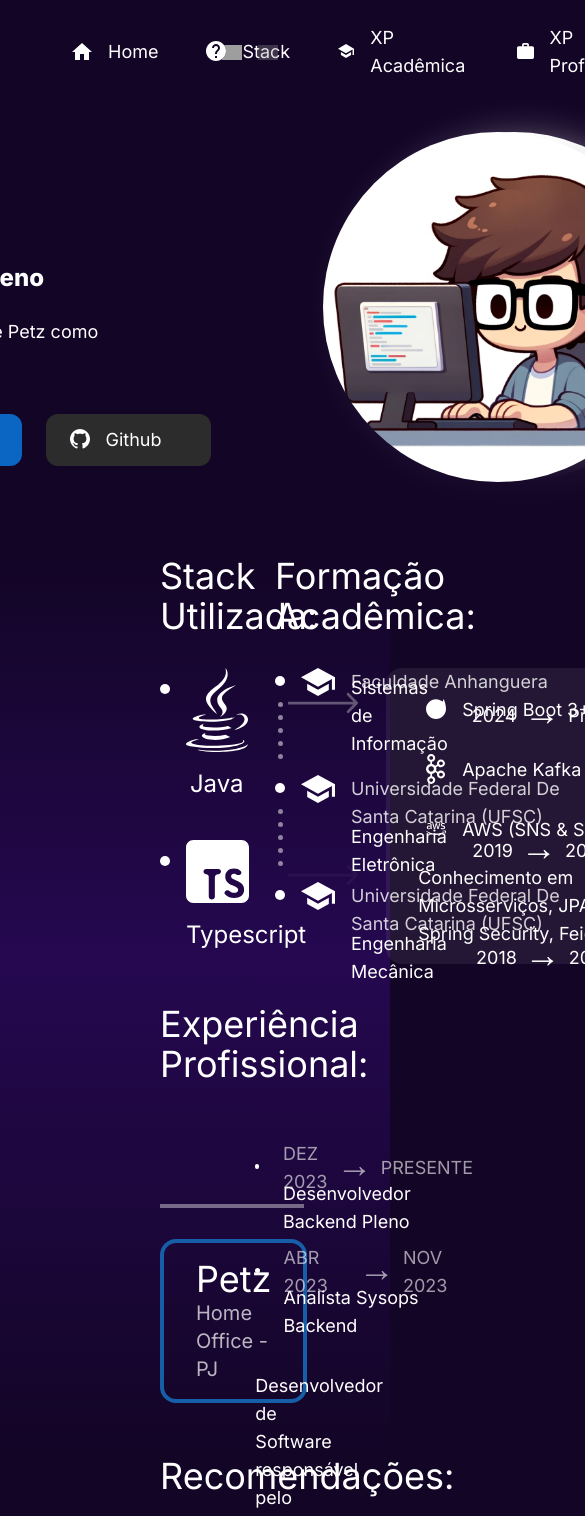
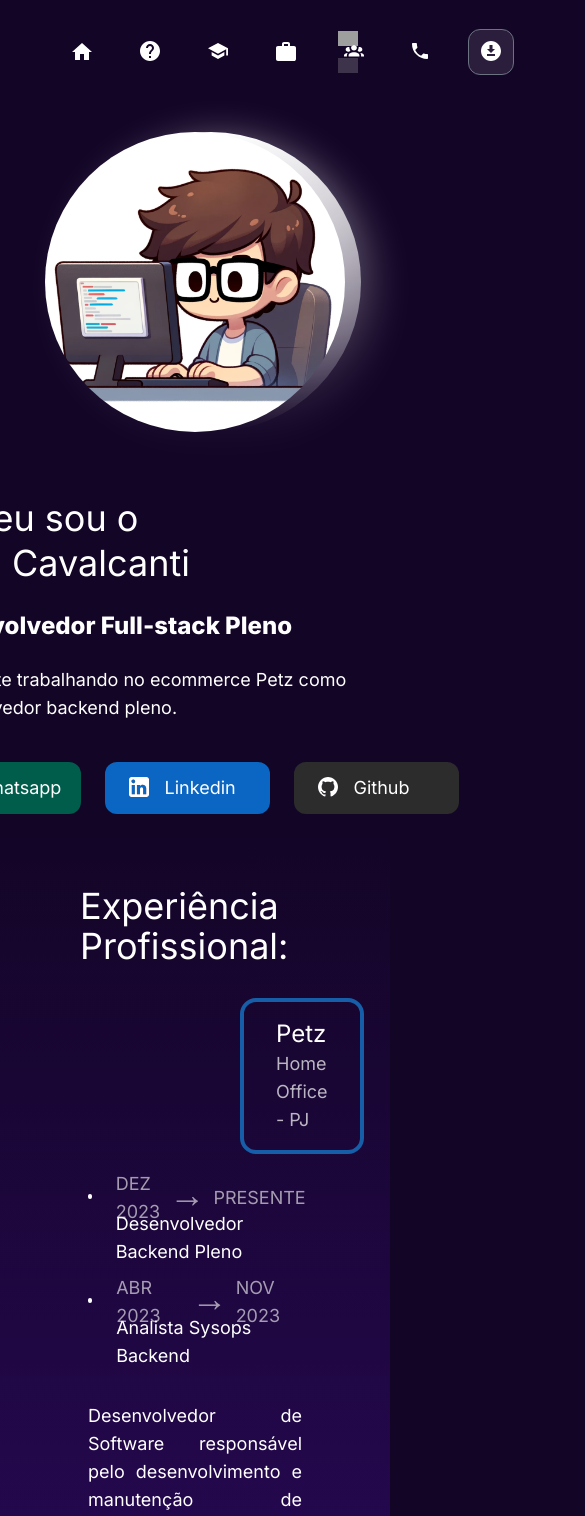
Before and after one commit to ecocaval/erico-portifolio, a Next.js app: page / in a window 390 px wide. Shown: the top 1516 px of the page, 585 px wide, since content can reach past the window. Built offline with nearby package versions, Linux system fonts and the light colour scheme; grey boxes are pictures that could not be loaded.

Commit message:
feature: start to add responsiveness to project

```diff
--- a/src/app/page.tsx
+++ b/src/app/page.tsx
@@ -10,14 +10,14 @@ export default function Home() {
   return (
     <main>
       <MyInformation />
-      <div className="flex bg-gradient-to-b from-[#130526] to-[#250850] h-[400px] px-40">
+      <div className="flex bg-gradient-to-b from-[#130526] to-[#250850] pb-8 mid-breakpoint:h-auto px-20 2xl:px-40 mid-breakpoint:px-0">
+        <ProfessionalInformation />
+      </div>
+      <div className="flex mid-breakpoint:flex-col mid-breakpoint:h-auto bg-gradient-to-t from-[#130526] to-[#250850] h-[400px] px-20 2xl:px-40 small-breakpoint:px-0 mb-8">
         <StackInformation />
         <AcademicInformation />
       </div>
-      <div className="flex bg-gradient-to-t from-[#130526] to-[#250850] h-[500px] px-40 pt-4">
-        <ProfessionalInformation />
-      </div>
-      <div className="flex bg-[#130526] h-[550px] px-40">
+      <div className="flex bg-gradient-to-b from-[#130526] to-[#250850] h-auto px-20 2xl:px-40 pb-8 mid-breakpoint:px-0">
         <RecomendationsInformation />
       </div>
     </main>
--- a/src/app/utils/companies-list.ts
+++ b/src/app/utils/companies-list.ts
@@ -5,7 +5,7 @@ export const COMPANIES_LIST = [
   {
     name: PETZ,
     themeColor: "#175EA8",
-    className: "object-fill",
+    className: "object-contain",
     src: "/petz.png",
     alt: "petz logo",
     width: 144,
@@ -57,7 +57,7 @@ export const COMPANIES_LIST = [
   {
     name: DOUTORIE,
     themeColor: "#f58634",
-    className: "object-fill",
+    className: "object-contain",
     src: "/doutorie.png",
     alt: "doutorie logo",
     width: 76,
--- a/src/app/utils/header-buttons-list.ts
+++ b/src/app/utils/header-buttons-list.ts
@@ -2,7 +2,7 @@ import { buttonWithIconPropsType } from "@/components/button-with-icon";
 
 const refs = {
   HOME: "HOME",
-  ABOUT: "ABOUT",
+  STACK: "STACK",
   PROFESSIONAL: "PROFESSIONAL",
   ACADEMIC: "ACADEMIC",
   CONTACT: "CONTACT",
@@ -12,7 +12,7 @@ const refs = {
 
 export const {
   HOME,
-  ABOUT,
+  STACK,
   PROFESSIONAL,
   CONTACT,
   ACADEMIC,
@@ -20,7 +20,7 @@ export const {
   DOWNLOAD,
 } = refs;
 
-export const headerButtonsList: (buttonWithIconPropsType & {
+export const HEADER_BUTTONS_LIST: (buttonWithIconPropsType & {
   ref: string;
   buttonTextEnglish: string;
 })[] = [
@@ -34,11 +34,11 @@ export const headerButtonsList: (buttonWithIconPropsType & {
     buttonText: "Home",
     buttonTextEnglish: "Home",
     iconAdditionalCss: "",
-    textAdditionalCss: "",
+    textAdditionalCss: "hidden 2xl:block",
     buttonAdditionalCss: "hover:bg-white duration-300 ease",
   },
   {
-    ref: ABOUT,
+    ref: STACK,
     iconSourcePath: "/about.svg",
     darkIconSourcePath: "/about-dark.svg",
     iconAltText: "about icon",
@@ -47,7 +47,7 @@ export const headerButtonsList: (buttonWithIconPropsType & {
     buttonText: "Stack",
     buttonTextEnglish: "Stack",
     iconAdditionalCss: "",
-    textAdditionalCss: "",
+    textAdditionalCss: "hidden 2xl:block",
     buttonAdditionalCss: "hover:bg-white duration-300 ease",
   },
   {
@@ -60,7 +60,7 @@ export const headerButtonsList: (buttonWithIconPropsType & {
     buttonText: "XP Acadêmica",
     buttonTextEnglish: "Academic XP",
     iconAdditionalCss: "",
-    textAdditionalCss: "",
+    textAdditionalCss: "hidden 2xl:block",
     buttonAdditionalCss: "hover:bg-white duration-300 ease",
   },
   {
@@ -73,7 +73,7 @@ export const headerButtonsList: (buttonWithIconPropsType & {
     buttonText: "XP Profissional",
     buttonTextEnglish: "Work XP",
     iconAdditionalCss: "",
-    textAdditionalCss: "",
+    textAdditionalCss: "hidden 2xl:block",
     buttonAdditionalCss: "hover:bg-white duration-300 ease",
   },
   {
@@ -86,7 +86,7 @@ export const headerButtonsList: (buttonWithIconPropsType & {
     buttonText: "Recomendações",
     buttonTextEnglish: "Recomendations",
     iconAdditionalCss: "",
-    textAdditionalCss: "",
+    textAdditionalCss: "hidden 2xl:block",
     buttonAdditionalCss: "hover:bg-white duration-300 ease",
   },
   {
@@ -99,7 +99,7 @@ export const headerButtonsList: (buttonWithIconPropsType & {
     buttonText: "Contato",
     buttonTextEnglish: "Contact Me",
     iconAdditionalCss: "",
-    textAdditionalCss: "",
+    textAdditionalCss: "hidden 2xl:block",
     buttonAdditionalCss: "hover:bg-white duration-300 ease",
   },
   {
@@ -109,11 +109,11 @@ export const headerButtonsList: (buttonWithIconPropsType & {
     iconAltText: "download icon",
     iconWidth: 20,
     iconHeight: 20,
-    buttonText: "Download Curriculum Vitae",
-    buttonTextEnglish: "Download Curriculum Vitae",
+    buttonText: "Curriculum Vitae",
+    buttonTextEnglish: "Curriculum Vitae",
+    iconAdditionalCss: "",
+    textAdditionalCss: "hidden px_770:block",
     buttonAdditionalCss:
-      "hover:bg-white duration-300 ease bg-[#2B1E3C] border border-gray-500 ml-[120px]",
-    iconAdditionalCss: "",
-    textAdditionalCss: "",
+      "hover:bg-white duration-300 ease bg-[#2B1E3C] border border-gray-500 header-breakpoint:ml-40",
   },
 ];
--- a/src/components/academic-information.tsx
+++ b/src/components/academic-information.tsx
@@ -11,7 +11,7 @@ export default function AcademicInformation() {
   const { language } = useContext(LanguageContext);
 
   return (
-    <div className="w-auto ml-20" ref={academicInfoReference}>
+    <div className="w-auto ml-20 mid-breakpoint:mt-12" ref={academicInfoReference}>
       <h2 className="text-white text-4xl">
         {language == LANGUAGES.PTBR
           ? "Formação Acadêmica:"
--- a/src/components/header.tsx
+++ b/src/components/header.tsx
@@ -2,14 +2,14 @@
 
 import { ButtonWithIcon } from "@/components/button-with-icon";
 import {
-  ABOUT,
+  STACK,
   ACADEMIC,
   CONTACT,
   DOWNLOAD,
   HOME,
   PROFESSIONAL,
   RECOMENDATION,
-  headerButtonsList,
+  HEADER_BUTTONS_LIST,
 } from "../app/utils/header-buttons-list";
 import { ReferenceToScrollContext } from "@/contexts/referenceToScrollContext";
 import { useContext } from "react";
@@ -33,19 +33,17 @@ export default function Header() {
 
   function handleScrollByReference(ref: string) {
     switch (ref) {
-      case ABOUT:
+      case STACK:
         stackInfoReference.current?.scrollIntoView(SCROLLING_PROPERTIES);
+        break;
+      case ACADEMIC:
+        academicInfoReference.current?.scrollIntoView(SCROLLING_PROPERTIES);
         break;
       case PROFESSIONAL:
         professionalInfoReference.current?.scrollIntoView(SCROLLING_PROPERTIES);
         break;
-      case ACADEMIC:
-        academicInfoReference.current?.scrollIntoView(SCROLLING_PROPERTIES);
-        break;
       case RECOMENDATION:
-        recomendationlInfoReference.current?.scrollIntoView(
-          SCROLLING_PROPERTIES
-        );
+        recomendationlInfoReference.current?.scrollIntoView(SCROLLING_PROPERTIES);
         break;
       default:
         break;
@@ -55,14 +53,21 @@ export default function Header() {
   return (
     <>
       <header className="px-12 h-20 flex justify-start items-center my-2 mt-3 relative">
-        <div className="flex justify-center items-center">
-          {headerButtonsList.map((item) => (
+        <div className="flex justify-between items-center">
+          {HEADER_BUTTONS_LIST.map((item) => (
             <div
               key={Math.random()}
               onClick={() => handleScrollByReference(item.ref)}
             >
               {item.ref == DOWNLOAD ? (
-                <a href={language == LANGUAGES.PTBR ? "/curriculum.pdf" : "/curriculum-english.pdf"} download>
+                <a
+                  href={
+                    language == LANGUAGES.PTBR
+                      ? "/curriculum.pdf"
+                      : "/curriculum-english.pdf"
+                  }
+                  download
+                >
                   <ButtonWithIcon
                     iconSourcePath={item.iconSourcePath}
                     darkIconSourcePath={item.darkIconSourcePath}
@@ -98,9 +103,11 @@ export default function Header() {
               )}
             </div>
           ))}
-          <div className="flex absolute right-28">
+        </div>
+        <div className="flex absolute right-28 2xl:right-16 small-breakpoint:flex-col
+        small-breakpoint:right-8 small-breakpoint:gap-3">
           <Image
-              className={`ml-8 cursor-pointer transition-all duration-200 ${
+            className={`ml-4 cursor-pointer transition-all duration-200 ${
               language == LANGUAGES.PTBR ? "opacity-100" : "opacity-30"
             }`}
             onClick={() => setLanguage(LANGUAGES.PTBR)}
@@ -122,7 +129,6 @@ export default function Header() {
             priority
           />
         </div>
-        </div>
       </header>
     </>
   );
--- a/src/components/my-information.tsx
+++ b/src/components/my-information.tsx
@@ -8,9 +8,9 @@ export default function MyInformation() {
   const { language } = useContext(LanguageContext);
 
   return (
-    <div className="flex justify-center mb-4">
-      <div className="flex p-2 pt-8 justify-around">
-        <div className="pr-28 pt-4">
+    <div className="flex justify-center">
+      <div className="flex small-breakpoint:flex-col-reverse small-breakpoint:items-center small-breakpoint:gap-12 p-2 pt-8 justify-around">
+        <div className="pr-28 mid-breakpoint:pr-4 pt-4">
           <h1 className="text-white text-4xl leading-tight">
             {language == LANGUAGES.PTBR ? "Olá, eu sou o" : "Hi, I am"} <br />
             Érico Cavalcanti
@@ -43,18 +43,18 @@ export default function MyInformation() {
             ))}
           </div>
         </div>
-        <div className="relative w-[400px] h-[400px]">
+        <div className="relative w-[400px] h-[400px] mid-breakpoint:w-[300px] mid-breakpoint:h-[300px]">
           <Image
-            className="rounded-full absolute z-10 min-w-[350px] min-h-[350px]"
+            className="rounded-full absolute z-10 mid-breakpoint:w-[300px] mid-breakpoint:h-[300px]"
             src="/self-image.png"
             alt="Self Image Logo"
             width={350}
             height={350}
           />
           <div
-            className="w-[350px] h-[350px] rounded-full bg-gradient-to-b
-          from-white to-transparent filter absolute left-4
-          drop-shadow-[10px_10px_20px_rgba(255,255,255,0.5)]"
+            className="w-[350px] h-[350px] mid-breakpoint:w-[300px] mid-breakpoint:h-[300px]
+            rounded-full bg-gradient-to-b from-white to-transparent filter absolute left-4
+            drop-shadow-[10px_10px_20px_rgba(255,255,255,0.5)]"
           />
         </div>
       </div>
--- a/src/components/professional-information.tsx
+++ b/src/components/professional-information.tsx
@@ -13,22 +13,23 @@ export default function ProfessionalInformation() {
 
   return (
     <>
-      <div className="w-full mt-8" ref={professionalInfoReference}>
-        <h2 className="text-white text-4xl">
+      <div className="w-full mt-0 mid-breakpoint:mt-16 mid-breakpoint:px-20 small-breakpoint:px-0 small-breakpoint:mb-12" ref={professionalInfoReference}>
+        <h2 className="text-white text-4xl mid-breakpoint:px-20">
           {language == LANGUAGES.PTBR
             ? "Experiência Profissional:"
             : "Work Experience:"}
         </h2>
-        <div className="mt-10 flex gap-8 justify-between">
-          <div className="w-1/3 h-auto">
-            <div className="flex h-auto gap-20 items-center">
+        <div className="mt-8 flex justify-between mid-breakpoint:flex-col mid-breakpoint:mx-12">
+          <div className="w-1/3 h-auto mid-breakpoint:w-full mid-breakpoint:flex
+          mid-breakpoint:justify-start mid-breakpoint:items-center mid-breakpoint:px-20 gap-16">
+            <div className="flex h-auto gap-20 items-center px_1000:gap-12">
               {COMPANIES_LIST.map((company, _) => (
-                <div key={Math.random()} className="h-20 cursor-pointer">
+                <div key={Math.random()} className="h-20 px_1000:h-auto cursor-pointer flex items-center">
                   <div
                     onMouseMove={() => {
                       setSelectedCompany(company);
                     }}
-                    className="h-2/3 flex items-center"
+                    className="w-1/1 h-2/3 flex items-center justify-center"
                   >
                     <Image
                       className={company.className}
@@ -42,26 +43,26 @@ export default function ProfessionalInformation() {
               ))}
             </div>
             <div
-              className={`flex flex-col justify-start items-center gap-4 transition-all duration-700 ${
+              className={`mid-breakpoint:hidden flex flex-col justify-start items-center gap-4 transition-all duration-700 ${
                 selectedCompany.name === PETZ
                   ? "w-[144px]"
                   : "w-[76px] ml-[222px]"
               }`}
             >
               <div
-                className={`bg-white transition-all duration-700 w-full h-1 opacity-40`}
+                className={`bg-white transition-all duration-700 w-full h-1 mt-2 opacity-40`}
               />
             </div>
-            <div className="h-2/3 flex items-center">
+            <div className="h-2/3 flex items-center px_1000:h-auto px_1000:mr-16">
               <div
                 className={`${
                   selectedCompany.name === PETZ
                     ? "border-[#175EA8]"
-                    : "border-[#f58634] ml-32"
+                    : "border-[#f58634] ml-32 mid-breakpoint:ml-0"
                 } border-4 transition-all duration-500 py-4 px-8 rounded-2xl`}
               >
-                <p className="text-4xl text-white">{selectedCompany.name}</p>
-                <p className="text-xl text-white opacity-70">
+                <p className="text-4xl text-white mid-breakpoint:text-2xl">{selectedCompany.name}</p>
+                <p className="text-xl text-white opacity-70 mid-breakpoint:text-lg">
                   {(language == LANGUAGES.PTBR
                     ? selectedCompany.workMode.PTBR
                     : selectedCompany.workMode.EN) +
@@ -71,7 +72,7 @@ export default function ProfessionalInformation() {
               </div>
             </div>
           </div>
-          <div className={`rounded-2xl w-2/3 h-[340px] px-10 py-6 mr-20`}>
+          <div className={`w-2/3 mid-breakpoint:w-full h-[340px] px-10 py-6`}>
             <div className="flex flex-col gap-4">
               <div className="flex justify-between">
                 <div className="flex flex-col gap-4">
--- a/src/components/recomendations-information.tsx
+++ b/src/components/recomendations-information.tsx
@@ -18,11 +18,11 @@ export default function RecomendationsInformation() {
   return (
     <>
       <div className="w-full" ref={recomendationlInfoReference}>
-        <h2 className="text-white text-4xl">
+        <h2 className="text-white text-4xl small-breakpoint:px-0 mid-breakpoint:px-20">
           {language == LANGUAGES.PTBR ? "Recomendações:" : "Recommendations:"}
         </h2>
         <div className="flex justify-center items-center">
-          <div className="w-1/2 mt-8">
+          <div className="w-full mt-8 mx-20 2xl:w-1/2">
             <Carousel>
               <CarouselContent className="flex items-center">
                 {RECOMENDATION_LIST.map((recommendation, _) => (
--- a/src/components/stack-information.tsx
+++ b/src/components/stack-information.tsx
@@ -16,7 +16,7 @@ export default function StackInformation() {
 
   return (
     <>
-      <div className="w-1/2" ref={stackInfoReference}>
+      <div className="w-1/2 mid-breakpoint:w-full mid-breakpoint:px-20" ref={stackInfoReference}>
         <h2 className="text-white text-4xl">
           {language == LANGUAGES.PTBR ? "Stack Utilizada:" : "Stack Used:"}
         </h2>
--- a/tailwind.config.ts
+++ b/tailwind.config.ts
@@ -18,6 +18,13 @@ const config = {
       },
     },
     extend: {
+      screens: {
+        'header-breakpoint': {'min': '1720px'},
+        'mid-breakpoint': {'max': '1330px'},
+        'px_1000': {'max': '1000px'},
+        'small-breakpoint': {'max': '950px'},
+        'px_770': {'min': '770px'},
+      },
       mono: {
         "jetbrains-mono": ["JetBrains Mono"],
       },
```
Lines whose indentation alone changed are shown as unchanged.
